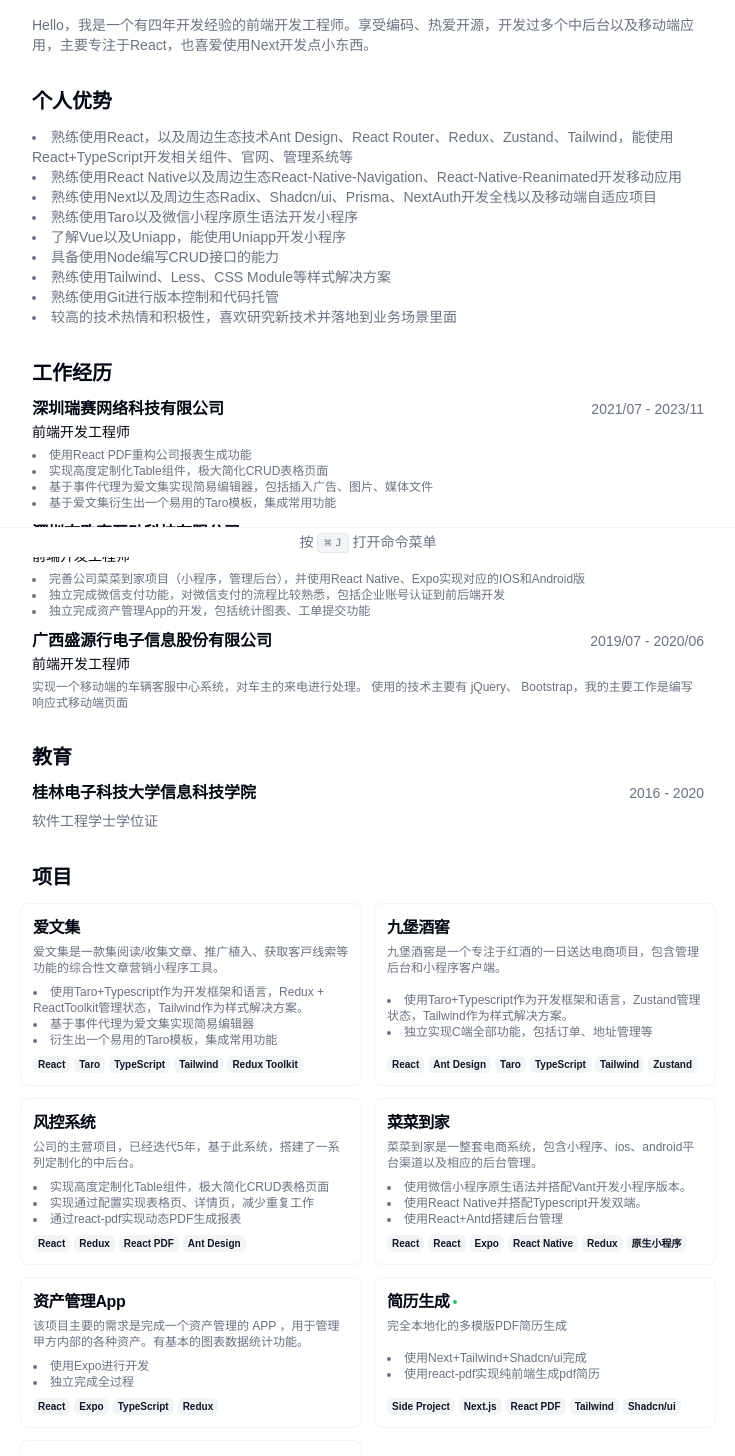
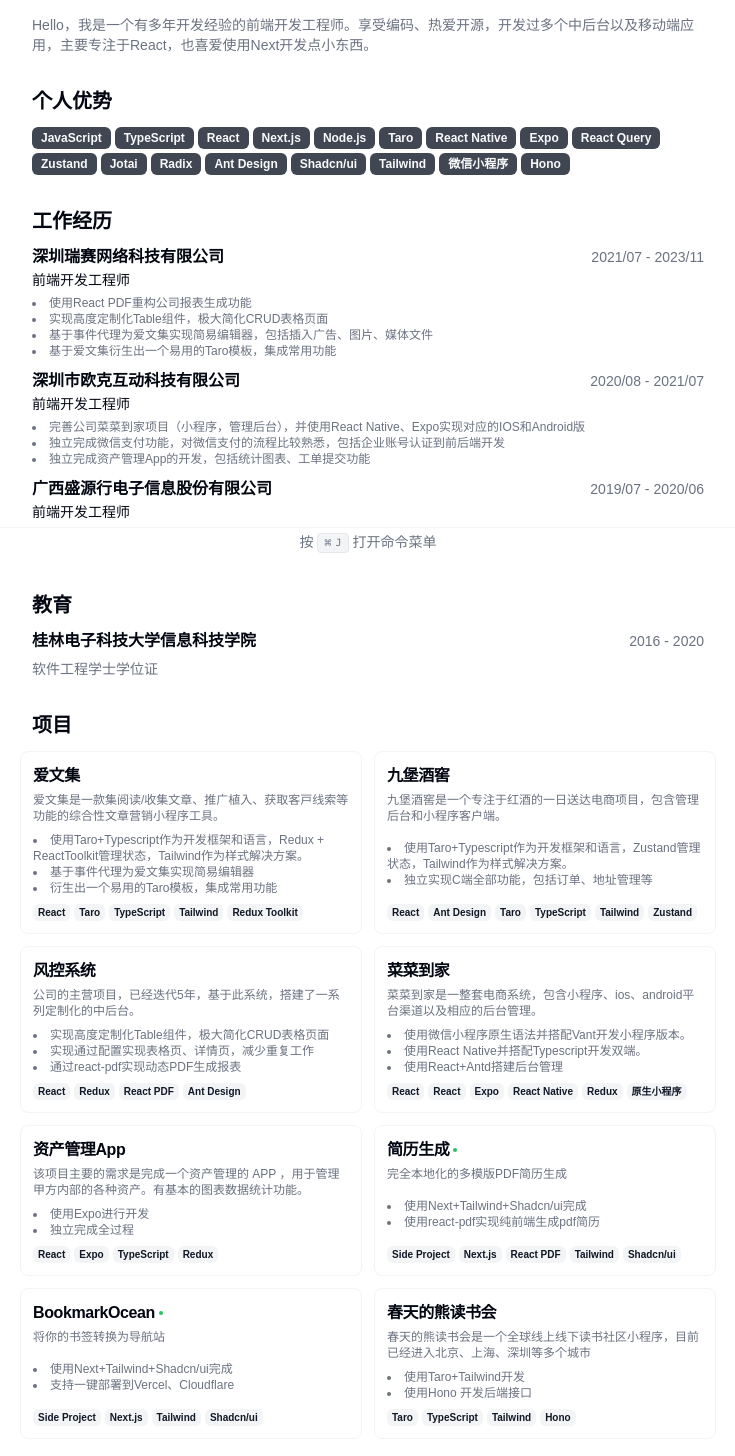
Before and after one commit to QingYuanO/cv, a Next.js app: page / in a window 1280 px wide. Shown: the part 243-1699 px from the top of the page, without its empty margins (272-1007 px from the left). Built offline with nearby package versions, Linux system fonts and the light colour scheme; a web font is replaced by a local one.

Commit message:
update: 更新描述，修复部分失效链接

```diff
--- a/src/app/page.tsx
+++ b/src/app/page.tsx
@@ -102,7 +102,7 @@
         </Section>
         <Section>
           <h2 className="text-xl font-bold">个人优势</h2>
-          <ul className="list-inside list-disc">
+          {/* <ul className="list-inside list-disc">
             {RESUME_DATA.skills.map((contribute, idx) => (
               <li
                 className="text-pretty text-sm text-muted-foreground"
@@ -111,12 +111,12 @@
                 {contribute}
               </li>
             ))}
-          </ul>
-          {/* <div className="flex flex-wrap gap-1">
+          </ul> */}
+          <div className="flex flex-wrap gap-1">
             {RESUME_DATA.skills.map((skill) => {
               return <Badge key={skill}>{skill}</Badge>;
             })}
-          </div> */}
+          </div>
         </Section>
         <Section>
           <h2 className="text-xl font-bold">工作经历</h2>
--- a/src/data/resume-data.tsx
+++ b/src/data/resume-data.tsx
@@ -7,7 +7,7 @@
   locationLink: "",
   about: "终身学习的坚定拥护者，不断探索新技术的掘金人。",
   summary:
-    "Hello，我是一个有四年开发经验的前端开发工程师。享受编码、热爱开源，开发过多个中后台以及移动端应用，主要专注于React，也喜爱使用Next开发点小东西。",
+    "Hello，我是一个有多年开发经验的前端开发工程师。享受编码、热爱开源，开发过多个中后台以及移动端应用，主要专注于React，也喜爱使用Next开发点小东西。",
   avatarUrl:
     "https://avatars.githubusercontent.com/u/42159029?s=400&u=c811e1ece4016ab28ea791cf7a930dd4b456c58d&v=4",
   personalWebsiteUrl: "https://portfolio.qingyuano.cn/",
@@ -78,32 +78,32 @@
     },
   ],
   skills: [
-    "熟练使用React，以及周边生态技术Ant Design、React Router、Redux、Zustand、Tailwind，能使用React+TypeScript开发相关组件、官网、管理系统等",
-    "熟练使用React Native以及周边生态React-Native-Navigation、React-Native-Reanimated开发移动应用",
-    "熟练使用Next以及周边生态Radix、Shadcn/ui、Prisma、NextAuth开发全栈以及移动端自适应项目",
-    "熟练使用Taro以及微信小程序原生语法开发小程序",
-    "了解Vue以及Uniapp，能使用Uniapp开发小程序",
-    "具备使用Node编写CRUD接口的能力",
-    "熟练使用Tailwind、Less、CSS Module等样式解决方案",
-    "熟练使用Git进行版本控制和代码托管",
-    "较高的技术热情和积极性，喜欢研究新技术并落地到业务场景里面",
-    // "JavaScript",
-    // "TypeScript",
-    // "React",
-    // "Next.js",
-    // "Node.js",
-    // "Taro",
-    // "React Native",
-    // "Expo",
-    // "React Query",
-    // "Zustand",
-    // "Redux Toolkit",
-    // "Redux",
-    // "Jotai",
-    // "Radix",
-    // "Ant Design",
-    // "Shadcn/ui",
-    // "Tailwind",
+    // "熟练使用React，以及周边生态技术Ant Design、React Router、Redux、Zustand、Tailwind，能使用React+TypeScript开发相关组件、官网、管理系统等",
+    // "熟练使用React Native以及周边生态React-Native-Navigation、React-Native-Reanimated开发移动应用",
+    // "熟练使用Next以及周边生态Radix、Shadcn/ui、Prisma、NextAuth开发全栈以及移动端自适应项目",
+    // "熟练使用Taro以及微信小程序原生语法开发小程序",
+    // "了解Vue以及Uniapp，能使用Uniapp开发小程序",
+    // "具备使用Node编写CRUD接口的能力",
+    // "熟练使用Tailwind、Less、CSS Module等样式解决方案",
+    // "熟练使用Git进行版本控制和代码托管",
+    // "较高的技术热情和积极性，喜欢研究新技术并落地到业务场景里面",
+    "JavaScript",
+    "TypeScript",
+    "React",
+    "Next.js",
+    "Node.js",
+    "Taro",
+    "React Native",
+    "Expo",
+    "React Query",
+    "Zustand",
+    "Jotai",
+    "Radix",
+    "Ant Design",
+    "Shadcn/ui",
+    "Tailwind",
+    "微信小程序",
+    "Hono",
   ],
   projects: [
     {
@@ -187,28 +187,48 @@
       ],
       link: {
         label: "",
-        href: "https://www.g-resume.qingyuano.cn/",
+        href: "https://g-resume.qingyuano.com",
+      },
+    },
+    // {
+    //   title: "Portfolio",
+    //   techStack: [
+    //     "Side Project",
+    //     "Next.js",
+    //     "framer-motion",
+    //     "Tailwind",
+    //     "resend",
+    //     "react-email",
+    //   ],
+    //   description: "Portfolio站点",
+    //   contributes: [
+    //     "使用Next+Tailwind+ Framer-motion完成",
+    //     "实现精美的设计和动效",
+    //   ],
+    //   link: {
+    //     label: "",
+    //     href: "https://portfolio.qingyuano.cn/",
+    //   },
+    // },
+    {
+      title: "BookmarkOcean",
+      techStack: ["Side Project", "Next.js", "Tailwind", "Shadcn/ui"],
+      description: "将你的书签转换为导航站",
+      contributes: [
+        "使用Next+Tailwind+Shadcn/ui完成",
+        "支持一键部署到Vercel、Cloudflare",
+      ],
+      link: {
+        label: "",
+        href: "https://navigation.bookmarkocean.site/",
       },
     },
     {
-      title: "Portfolio",
-      techStack: [
-        "Side Project",
-        "Next.js",
-        "framer-motion",
-        "Tailwind",
-        "resend",
-        "react-email",
-      ],
-      description: "Portfolio站点",
-      contributes: [
-        "使用Next+Tailwind+ Framer-motion完成",
-        "实现精美的设计和动效",
-      ],
-      link: {
-        label: "",
-        href: "https://portfolio.qingyuano.cn/",
-      },
+      title: "春天的熊读书会",
+      techStack: ["Taro", "TypeScript", "Tailwind", "Hono"],
+      description:
+        "春天的熊读书会是一个全球线上线下读书社区小程序，目前已经进入北京、上海、深圳等多个城市",
+      contributes: ["使用Taro+Tailwind开发", "使用Hono 开发后端接口"],
     },
   ],
 } as const;
```
